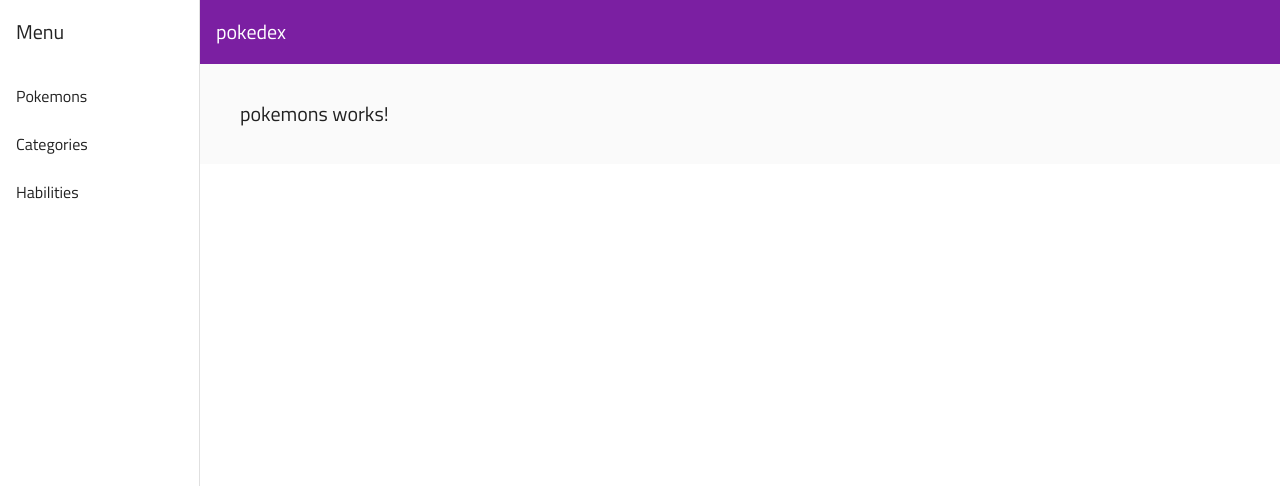
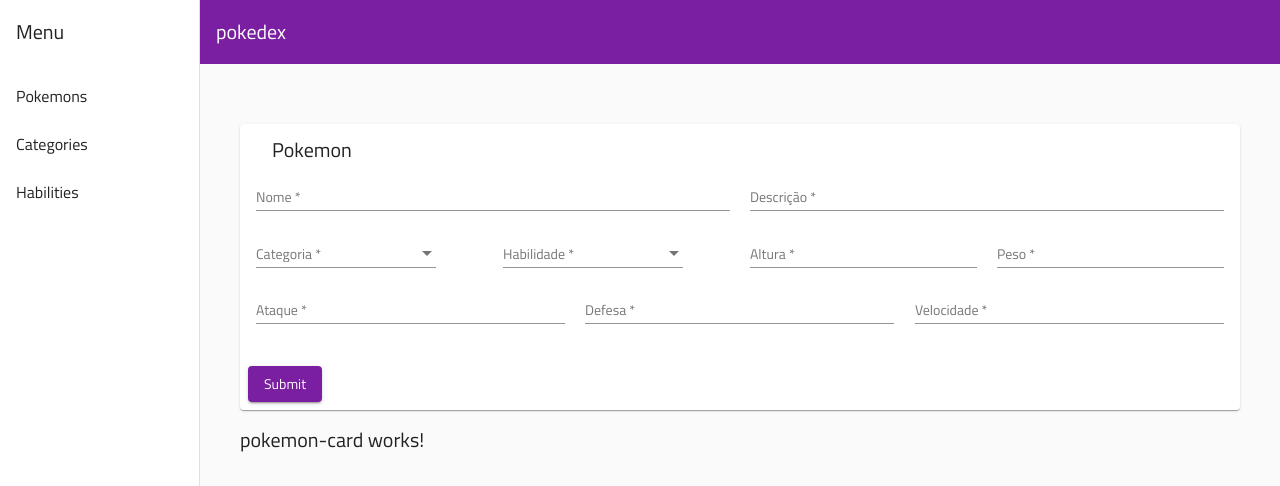
Before and after one commit to adamfoerster/pokedex, an Angular app: page /pokemons in a window 1280 px wide. Shown: the top 486 px of the page. Built offline with nearby package versions, Linux system fonts and the light colour scheme; data requests are answered from the project's data file.

Commit message:
pokemon form implemented

```diff
--- a/db.json
+++ b/db.json
@@ -1,7 +1,7 @@
 {
   "pokemons": [
     {
-      "id": "1",
+      "id": "186b06b1-7de8-4d17-8482-297d75cf28fb",
       "name": "bubasaur",
       "description": "Bulbasaur can be seen napping in bright sunlight. There is a seed on its back. By soaking up the sun's rays, the seed grows progressively larger.",
       "height": 1.2,
@@ -15,7 +15,7 @@
   ],
   "categories": [
     {
-      "id": "1",
+      "id": "1a921bca-0156-4ea0-a8bd-b748090940xx",
       "name": "Seed"
     },
     {
@@ -25,7 +25,7 @@
   ],
   "habilities": [
     {
-      "id": "1",
+      "id": "186b06b1-7de8-4d17-8482-297d75cf28fb",
       "name": "Overgrown",
       "description": "Powers up Grass-type moves when the Pokémon is in trouble."
     },
--- /dev/null
+++ b/src/app/pokemons/pokemon-card/pokemon-card.component.html
@@ -0,0 +1 @@
+<p>pokemon-card works!</p>
--- /dev/null
+++ b/src/app/pokemons/pokemon-card/pokemon-card.component.ts
@@ -0,0 +1,12 @@
+import { Component, OnInit } from '@angular/core';
+
+@Component({
+  selector: 'pkd-pokemon-card',
+  templateUrl: './pokemon-card.component.html',
+  styleUrls: ['./pokemon-card.component.scss']
+})
+export class PokemonCardComponent implements OnInit {
+  constructor() {}
+
+  ngOnInit() {}
+}
--- /dev/null
+++ b/src/app/pokemons/pokemon-form/pokemon-form.component.html
@@ -0,0 +1,109 @@
+<form [formGroup]="pokeForm" (ngSubmit)="onSubmit()">
+  <mat-card class="shipping-card">
+    <mat-card-header>
+      <mat-card-title>Pokemon</mat-card-title>
+    </mat-card-header>
+    <input type="hidden" formControlName="id" />
+    <mat-card-content>
+      <div class="row">
+        <div class="col">
+          <mat-form-field class="full-width">
+            <input matInput placeholder="Nome" formControlName="name" />
+          </mat-form-field>
+        </div>
+        <div class="col">
+          <mat-form-field class="full-width">
+            <input
+              matInput
+              placeholder="Descrição"
+              formControlName="description"
+            />
+          </mat-form-field>
+        </div>
+      </div>
+      <div class="row">
+        <div class="col">
+          <mat-form-field>
+            <mat-label>Categoria</mat-label>
+            <mat-select formControlName="category_id">
+              <mat-option
+                *ngFor="let cat of category.categories$ | async"
+                [value]="cat.id"
+              >
+                {{ cat.name }}
+              </mat-option>
+            </mat-select>
+          </mat-form-field>
+        </div>
+        <div class="col">
+          <mat-form-field>
+            <mat-label>Habilidade</mat-label>
+            <mat-select formControlName="hability_id">
+              <mat-option
+                *ngFor="let hab of hability.habilities$ | async"
+                [value]="hab.id"
+              >
+                {{ hab.name }}
+              </mat-option>
+            </mat-select>
+          </mat-form-field>
+        </div>
+        <div class="col">
+          <mat-form-field class="full-width">
+            <input
+              matInput
+              placeholder="Altura"
+              type="number"
+              formControlName="height"
+            />
+          </mat-form-field>
+        </div>
+        <div class="col">
+          <mat-form-field class="full-width">
+            <input
+              matInput
+              placeholder="Peso"
+              type="number"
+              formControlName="weight"
+            />
+          </mat-form-field>
+        </div>
+      </div>
+      <div class="row">
+        <div class="col">
+          <mat-form-field class="full-width">
+            <input
+              matInput
+              placeholder="Ataque"
+              formControlName="attack"
+              type="number"
+            />
+          </mat-form-field>
+        </div>
+        <div class="col">
+          <mat-form-field class="full-width">
+            <input
+              matInput
+              placeholder="Defesa"
+              formControlName="defense"
+              type="number"
+            />
+          </mat-form-field>
+        </div>
+        <div class="col">
+          <mat-form-field class="full-width">
+            <input
+              matInput
+              placeholder="Velocidade"
+              formControlName="speed"
+              type="number"
+            />
+          </mat-form-field>
+        </div>
+      </div>
+    </mat-card-content>
+    <mat-card-actions>
+      <button mat-raised-button color="primary" type="submit">Submit</button>
+    </mat-card-actions>
+  </mat-card>
+</form>
--- /dev/null
+++ b/src/app/pokemons/pokemon-form/pokemon-form.component.scss
@@ -0,0 +1,27 @@
+.full-width {
+  width: 100%;
+}
+
+.shipping-card {
+  min-width: 120px;
+  margin: 20px auto;
+}
+
+.mat-radio-button {
+  display: block;
+  margin: 5px 0;
+}
+
+.row {
+  display: flex;
+  flex-direction: row;
+}
+
+.col {
+  flex: 1;
+  margin-right: 20px;
+}
+
+.col:last-child {
+  margin-right: 0;
+}
--- /dev/null
+++ b/src/app/pokemons/pokemon-form/pokemon-form.component.ts
@@ -0,0 +1,51 @@
+import { HabilityService } from './../../habilities/hability.service';
+import { CategoryService } from './../../categories/category.service';
+import { PokemonService } from './../pokemon.service';
+import { Component, OnInit } from '@angular/core';
+import { FormBuilder, Validators } from '@angular/forms';
+import { filter } from 'rxjs/operators';
+
+@Component({
+  selector: 'pkd-pokemon-form',
+  templateUrl: './pokemon-form.component.html',
+  styleUrls: ['./pokemon-form.component.scss']
+})
+export class PokemonFormComponent implements OnInit {
+  pokeForm = this.fb.group({
+    id: [null],
+    name: [null, Validators.required],
+    description: [null, Validators.required],
+    height: [null, Validators.required],
+    weight: [null, Validators.required],
+    attack: [null, Validators.required],
+    defense: [null, Validators.required],
+    speed: [null, Validators.required],
+    category_id: [null, Validators.required],
+    hability_id: [null, Validators.required]
+  });
+
+  constructor(
+    private fb: FormBuilder,
+    private service: PokemonService,
+    public category: CategoryService,
+    public hability: HabilityService
+  ) {}
+
+  ngOnInit() {
+    this.category.fetchCategories();
+    this.hability.fetchHabilities();
+    this.service.selectedPokemon$
+      .pipe(filter(hab => !!hab))
+      .subscribe(hab => this.pokeForm.patchValue(hab));
+  }
+
+  onSubmit() {
+    if (!this.pokeForm.valid) {
+      return;
+    }
+    return this.service.savePokemon(this.pokeForm.value).subscribe(() => {
+      this.service.fetchPokemons();
+      this.pokeForm.reset();
+    });
+  }
+}
--- a/src/app/pokemons/pokemon.service.ts
+++ b/src/app/pokemons/pokemon.service.ts
@@ -1,8 +1,53 @@
+import { IPokemon } from './../interfaces';
 import { Injectable } from '@angular/core';
+import { BehaviorSubject } from 'rxjs';
+import { HttpClient } from '@angular/common/http';
+import { environment as env } from '../../environments/environment';
+import { uuidv4 } from '../shared/helpers';
 
 @Injectable({
   providedIn: 'root'
 })
 export class PokemonService {
-  constructor() {}
+  private pokemons: BehaviorSubject<IPokemon[]> = new BehaviorSubject([]);
+  private selectedPokemon: BehaviorSubject<IPokemon> = new BehaviorSubject(
+    null
+  );
+  get pokemons$() {
+    return this.pokemons.asObservable();
+  }
+  get selectedPokemon$() {
+    return this.selectedPokemon.asObservable();
+  }
+  constructor(private http: HttpClient) {}
+
+  fetchPokemons() {
+    return this.http
+      .get<IPokemon[]>(`${env.api}pokemons`)
+      .subscribe(habs => this.pokemons.next(habs));
+  }
+
+  loadPokemon(id) {
+    return this.http
+      .get<IPokemon>(`${env.api}pokemons/${id}`)
+      .subscribe(hab => this.selectedPokemon.next(hab));
+  }
+
+  savePokemon(pokemon: IPokemon) {
+    if (!pokemon.id) {
+      return this.http.post(`${env.api}pokemons`, {
+        ...pokemon,
+        id: uuidv4()
+      });
+    }
+    return this.http.patch(`${env.api}pokemons/${pokemon.id}`, pokemon);
+  }
+
+  removePokemon(id: string) {
+    return this.http.delete(`${env.api}pokemons/${id}`);
+  }
+
+  desselectPokemon() {
+    this.selectedPokemon.next(null);
+  }
 }
--- a/src/app/pokemons/pokemons.component.html
+++ b/src/app/pokemons/pokemons.component.html
@@ -1 +1,2 @@
-<p>pokemons works!</p>
+<pkd-pokemon-form></pkd-pokemon-form>
+<pkd-pokemon-card></pkd-pokemon-card>
--- a/src/app/pokemons/pokemons.component.ts
+++ b/src/app/pokemons/pokemons.component.ts
@@ -1,3 +1,4 @@
+import { PokemonService } from './pokemon.service';
 import { Component, OnInit } from '@angular/core';
 
 @Component({
@@ -6,7 +7,9 @@
   styleUrls: ['./pokemons.component.sass']
 })
 export class PokemonsComponent implements OnInit {
-  constructor() {}
+  constructor(private service: PokemonService) {}
 
-  ngOnInit() {}
+  ngOnInit() {
+    this.service.fetchPokemons();
+  }
 }
```
Also changed, not shown: src/app/pokemons/pokemons.module.ts (+19 -2 lines), src/app/pokemons/pokemon-card/pokemon-card.component.scss (added), 2 other files (tests, documents, lock files or other folders).
